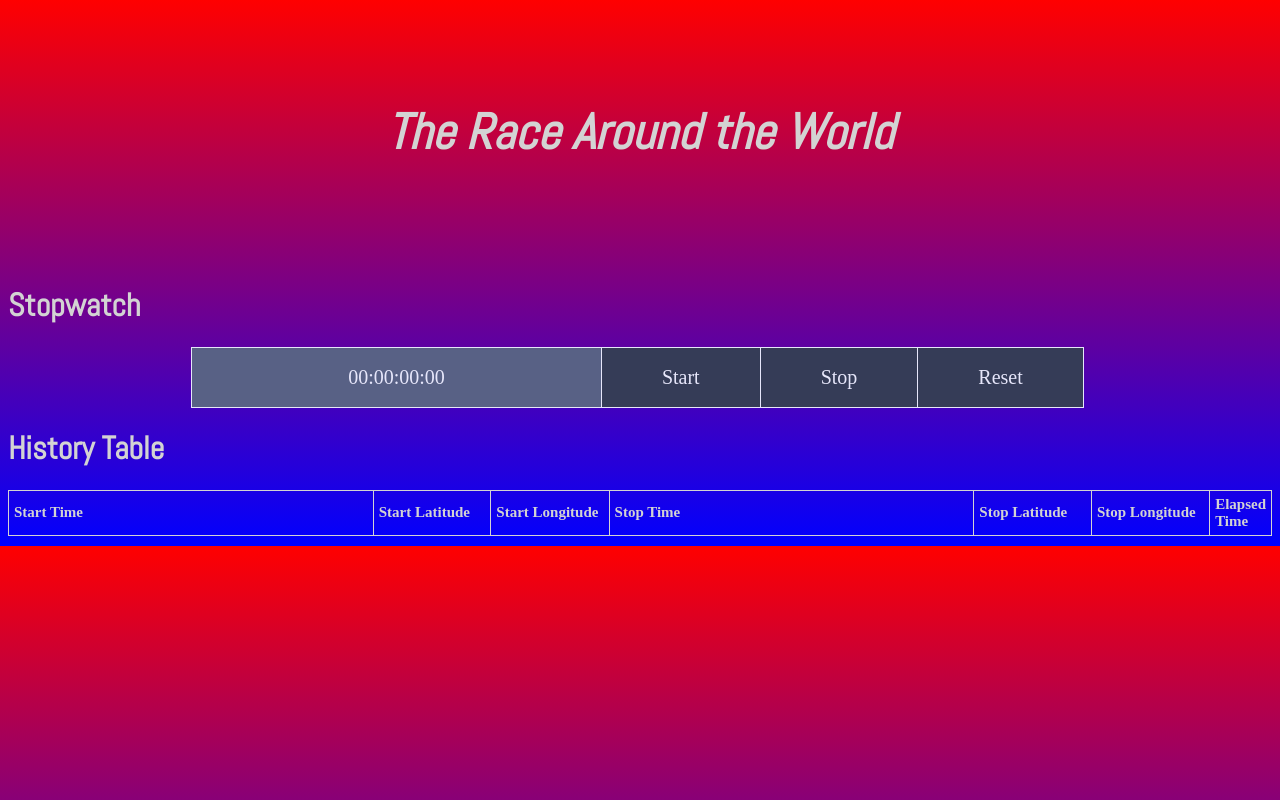
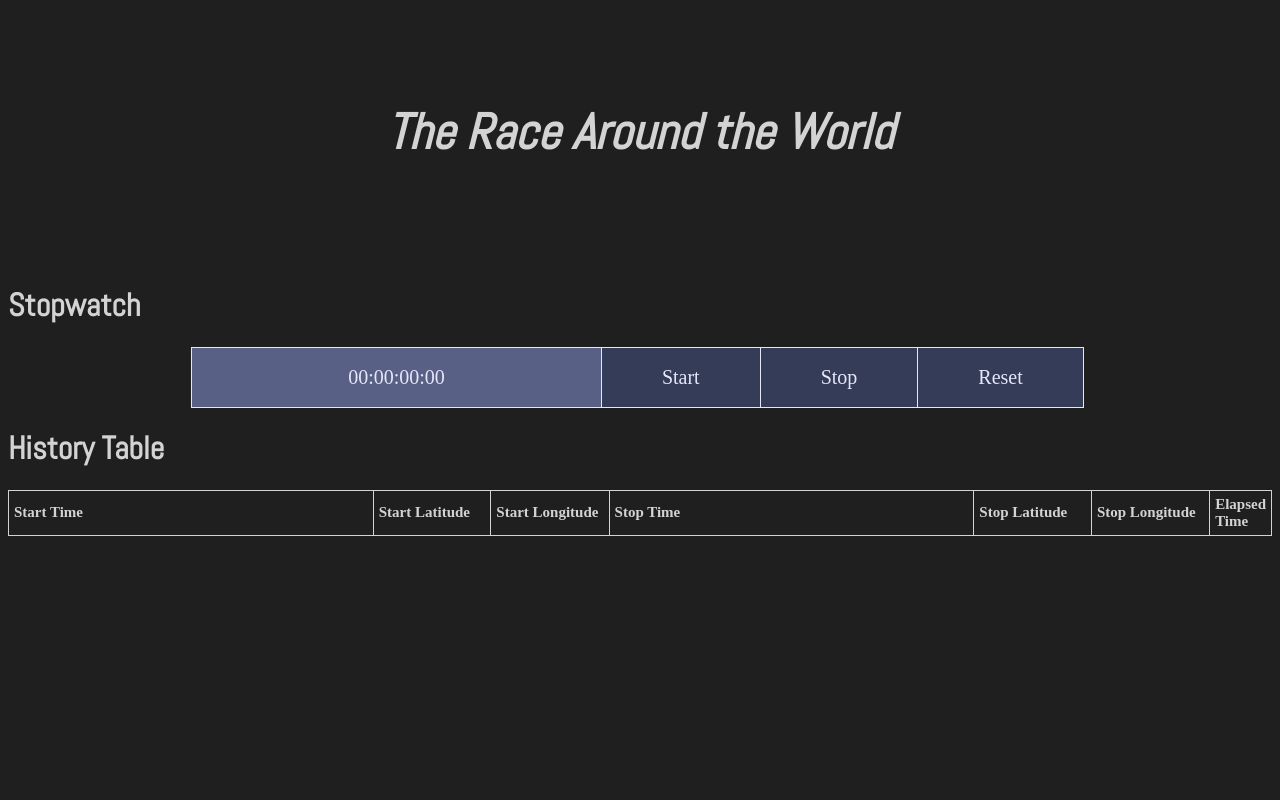
Before and after one commit to johnyu763/ClickTimeChallenge, a plain HTML site: page index.html in a window 1280 px wide. Drawn offline with Linux system fonts and the light colour scheme; a small style sheet from the web is missing.

Commit message:
Update style.css

```diff
--- a/style.css
+++ b/style.css
@@ -1,6 +1,5 @@
 body{
   background-color: #1F1F1F;
-  background: repeating-linear-gradient(red, blue);
 }
 h1{
   color: lightgray;
```
